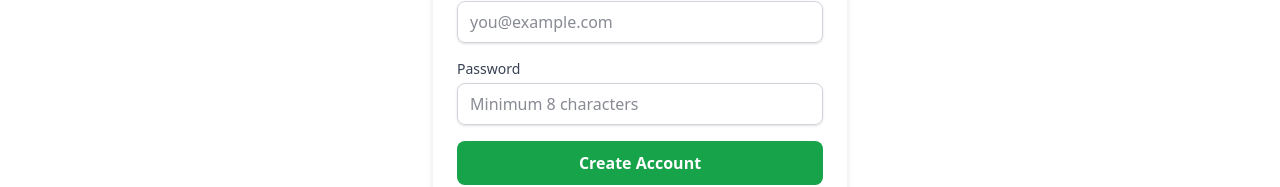
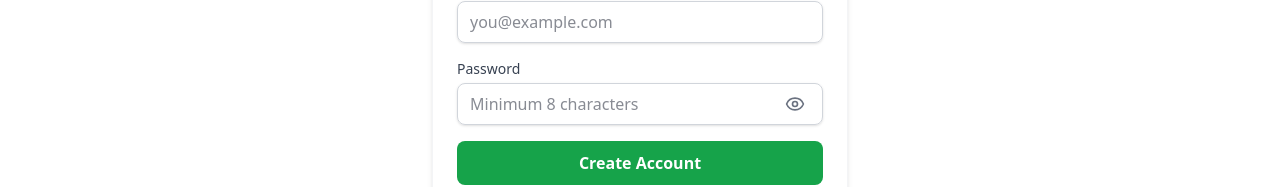
Before and after one commit to BobBoston02134/greasy-app, a Next.js app: page /join in a window 1280 px wide. Shown: the part 363-550 px from the top of the page. Built offline with nearby package versions, Linux system fonts and the light colour scheme; no server answers.

Commit message:
Add password visibility toggle to login and join forms
Co-Authored-By: Claude Opus 4.5 <noreply@anthropic.com>

```diff
--- a/package.json
+++ b/package.json
@@ -19,6 +19,7 @@
     "@upstash/redis": "^1.36.3",
     "bcryptjs": "^3.0.3",
     "clsx": "^2.1.1",
+    "lucide-react": "^0.575.0",
     "next": "16.1.5",
     "next-auth": "^4.24.13",
     "posthog-js": "^1.194.0",
--- a/src/components/ui/Input.tsx
+++ b/src/components/ui/Input.tsx
@@ -1,18 +1,24 @@
 "use client";
 
-import { useId, forwardRef } from "react";
+import { useId, forwardRef, useState } from "react";
+import { Eye, EyeOff } from "lucide-react";
 import { cn } from "@/lib/utils";
 
 interface InputProps extends React.InputHTMLAttributes<HTMLInputElement> {
   label: string;
   error?: string;
   helperText?: string;
+  showPasswordToggle?: boolean;
 }
 
 export const Input = forwardRef<HTMLInputElement, InputProps>(
-  ({ label, error, helperText, className, id, ...props }, ref) => {
+  ({ label, error, helperText, className, id, type, showPasswordToggle, ...props }, ref) => {
     const generatedId = useId();
     const inputId = id ?? generatedId;
+    const [showPassword, setShowPassword] = useState(false);
+
+    const isPasswordField = type === "password" || showPasswordToggle;
+    const inputType = isPasswordField && showPassword ? "text" : type;
 
     return (
       <div className="space-y-1">
@@ -22,16 +28,34 @@ export const Input = forwardRef<HTMLInputElement, InputProps>(
         >
           {label}
         </label>
+        <div className="relative">
           <input
             ref={ref}
             id={inputId}
+            type={inputType}
             className={cn(
               "w-full rounded-lg border px-3 py-2 text-gray-900 shadow-sm transition-colors focus:outline-none focus:ring-2 focus:ring-green-500 focus:border-transparent",
               error ? "border-red-500" : "border-gray-300",
+              isPasswordField && "pr-12",
               className
             )}
             {...props}
           />
+          {isPasswordField && (
+            <button
+              type="button"
+              onClick={() => setShowPassword(!showPassword)}
+              aria-label={showPassword ? "Hide password" : "Show password"}
+              className="absolute right-3 top-1/2 -translate-y-1/2 flex items-center justify-center w-11 h-11 -mr-1.5 text-gray-500 hover:text-gray-700 transition-colors"
+            >
+              {showPassword ? (
+                <EyeOff className="w-5 h-5" />
+              ) : (
+                <Eye className="w-5 h-5" />
+              )}
+            </button>
+          )}
+        </div>
         {error && <p className="text-sm text-red-600">{error}</p>}
         {helperText && !error && (
           <p className="text-sm text-gray-500">{helperText}</p>
```
Also changed, not shown: 1 other file (tests, documents, lock files or other folders). Lines whose indentation alone changed are shown as unchanged.
